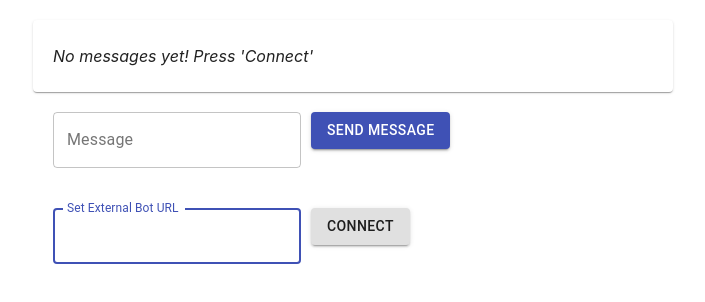
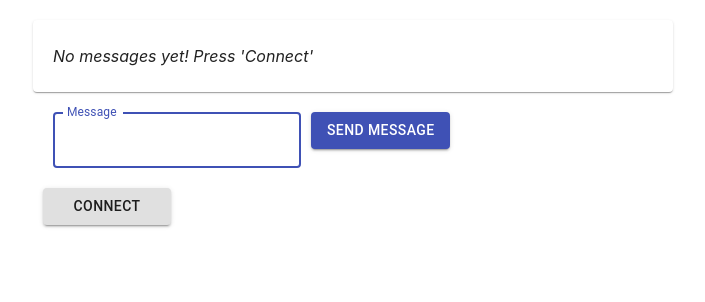
Before and after one commit to pidg3/f21ca-group8, a React (Create React App) app in the folder gui/: page / in a window 1280 px wide. Shown: the top 302 px of the page, without its empty margins (287-992 px from the left). Built offline with nearby package versions, Linux system fonts and the light colour scheme.

Commit message:
Add webhooks bit to URL and hide entry field

```diff
--- a/gui/src/BotUrlInput.js
+++ /dev/null
@@ -1,52 +0,0 @@
-import React from 'react';
-import { Button, TextField, Paper } from '@material-ui/core';
-
-class BotUrlInput extends React.Component {
-    constructor(props) {
-        super(props);
-        this.state = { value: '' };
-
-        this.handleChange = this.handleChange.bind(this);
-        this.handleSend = this.handleSend.bind(this);
-
-    }
-
-    handleChange(event) {
-        this.setState({ value: event.target.value });
-    }
-
-    handleSend(e) {
-        e.preventDefault();
-        this.props.setUrl(this.state.value);
-        this.setState({ value: '' });
-    }
-
-    render() {
-        return (
-            <form
-                className="text-submit"
-                onSubmit={this.handleSend}
-            >
-                <TextField
-                    value={this.state.value}
-                    autoFocus={true}
-                    id="outlined-multiline-static"
-                    label="Set External Bot URL"
-                    variant="outlined"
-                    onChange={this.handleChange}
-                />
-                <Button
-                    style={{ marginLeft: 10 }}
-                    color="default"
-                    variant="contained"
-                    type="submit"
-                    value="Send"
-                >
-                    Connect
-            </Button>
-            </form>
-        );
-    }
-}
-
-export default BotUrlInput;
--- a/gui/src/UserView.js
+++ b/gui/src/UserView.js
@@ -1,10 +1,10 @@
 import React from 'react';
+import { Button } from '@material-ui/core';
 
 import './App.css';
 
 import ChatInput from './chat/ChatInput';
 import ChatWindow from './chat/ChatWindow';
-import BotUrlInput from './BotUrlInput';
 
 // Swap over the below lines for local development
 
@@ -19,12 +19,12 @@ const USERNAME = 'Me'; // temporary, till user can enter name
 class UserView extends React.Component {
   constructor(props) {
     super(props);
-    this.state = { serverMessages: [] };
+    this.state = { serverMessages: [], connected: false };
 
     this.appendMessage = this.appendMessage.bind(this);
     this.sendMessage = this.sendMessage.bind(this);
     this.receiveMessage = this.receiveMessage.bind(this);
-    this.setUrl = this.setUrl.bind(this);
+    this.connect = this.connect.bind(this);
   }
 
   appendMessage(message) {
@@ -50,20 +50,11 @@ class UserView extends React.Component {
     }
   }
 
-  async setUrl(url) {
-    const response = await fetch(`http://${EXPRESS_URL}/setExternalBotUrl`, {
-      method: 'POST',
-      mode: 'cors',
-      cache: 'no-cache',
-      headers: {
-        'Content-Type': 'application/json'
-      },
-      body: JSON.stringify({ externalBotUrl: url})
-    });
-    console.log(response);
+  async connect() {
     this.connection = new WebSocket(`ws://${SOCKETS_URL}`);
 
     this.connection.onmessage = (msg) => {
+      this.setState({connected: true})
       this.receiveMessage(msg);
     }
 
@@ -74,7 +65,20 @@ class UserView extends React.Component {
       <div className="App">
         <ChatWindow messages={this.state.serverMessages} />
         <ChatInput sendMessage={(message) => this.sendMessage(message)} />
-        <BotUrlInput setUrl={(url) => this.setUrl(url)}/>
+        {this.state.connected === false ?
+          <Button
+            style={{ marginLeft: 10, width: '20%' }}
+            color="default"
+            variant="contained"
+            type="submit"
+            value="Connect"
+            onClick={this.connect}
+          >
+            Connect
+        </Button>
+        :
+        null
+      }
       </div>
     );
   }
```
Also changed, not shown: 1 other file (tests, documents, lock files or other folders).
